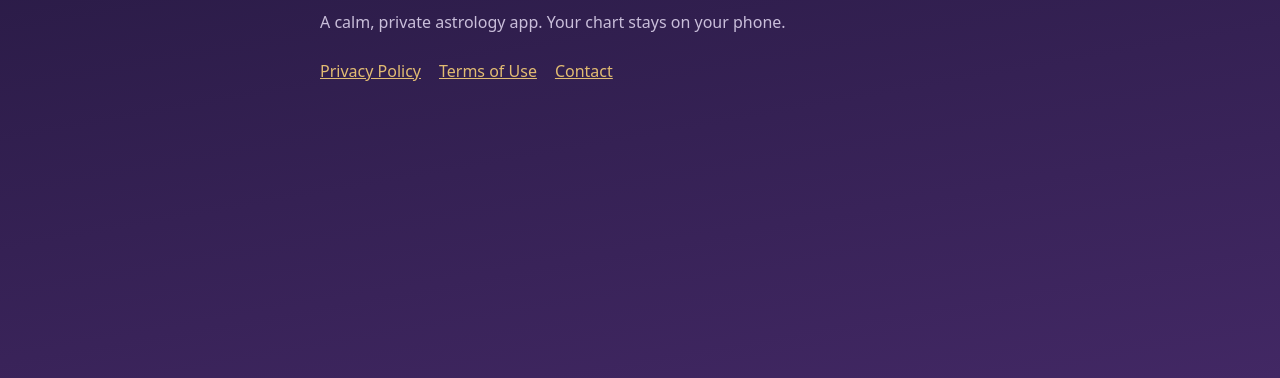
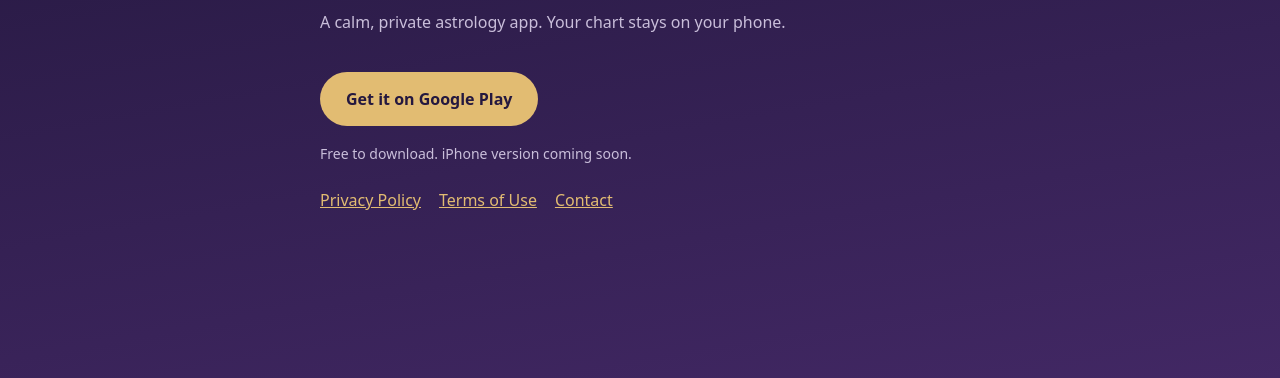
Before and after one commit to DanGeon1337/dangeonstudio-site, a plain HTML site: page orrery/index.html in a window 1280 px wide. Shown: the part 206-584 px from the top of the page. Drawn offline with Linux system fonts and the light colour scheme.

Commit message:
Add Google Play button to the Orrery page
dangeonstudio.com/orrery is the short link in Orrery's TikTok bio.

Co-Authored-By: Claude Opus 5.5 <noreply@anthropic.com>
Claude-Session: https://claude.ai/code/session_01DTYowapM6oywHKRvyk1ckZ

```diff
--- a/orrery/index.html
+++ b/orrery/index.html
@@ -12,6 +12,8 @@
 <div class="label">Orrery</div>
 <h1>Orrery</h1>
 <p class="muted">A calm, private astrology app. Your chart stays on your phone.</p>
+<p><a class="store" href="https://play.google.com/store/apps/details?id=app.orrery.orrery">Get it on Google Play</a></p>
+<p class="muted small">Free to download. iPhone version coming soon.</p>
 <p class="links"><a href="privacy.html">Privacy Policy</a><a href="terms.html">Terms of Use</a><a href="mailto:hello@dangeonstudio.com">Contact</a></p>
 </main>
 </body>
--- a/style.css
+++ b/style.css
@@ -12,3 +12,6 @@ img.mark{width:72px;height:72px}
 .card img{width:56px;height:56px}
 .card strong{font-family:"Cormorant Garamond",Georgia,serif;font-size:24px;display:block}
 .links a{display:inline-block;margin:6px 18px 0 0}
+.store{display:inline-block;margin-top:20px;padding:14px 26px;border-radius:999px;background:var(--gold);color:var(--bg);font-weight:600;text-decoration:none}
+.store:hover{filter:brightness(1.08)}
+.small{font-size:14px}
```
